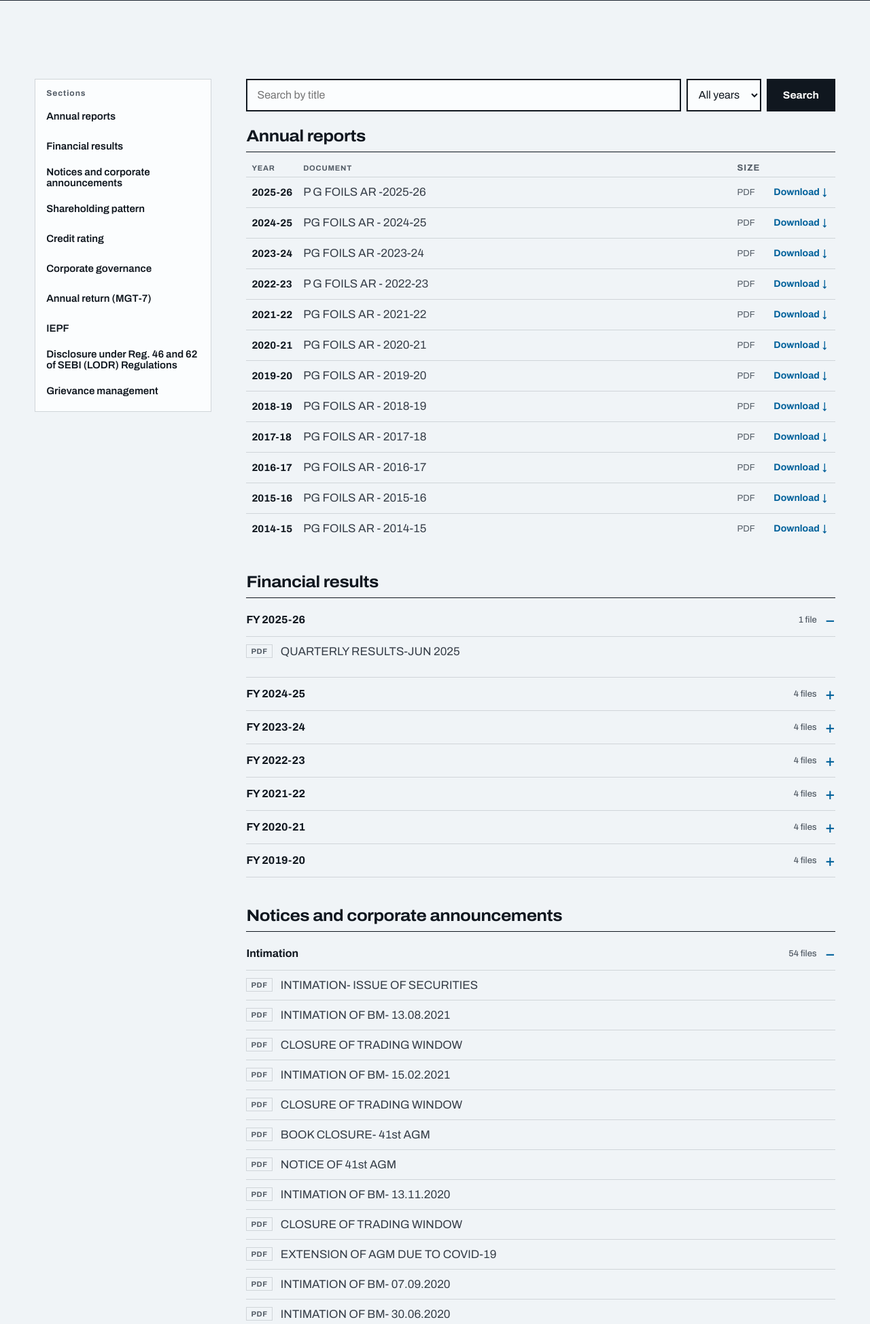
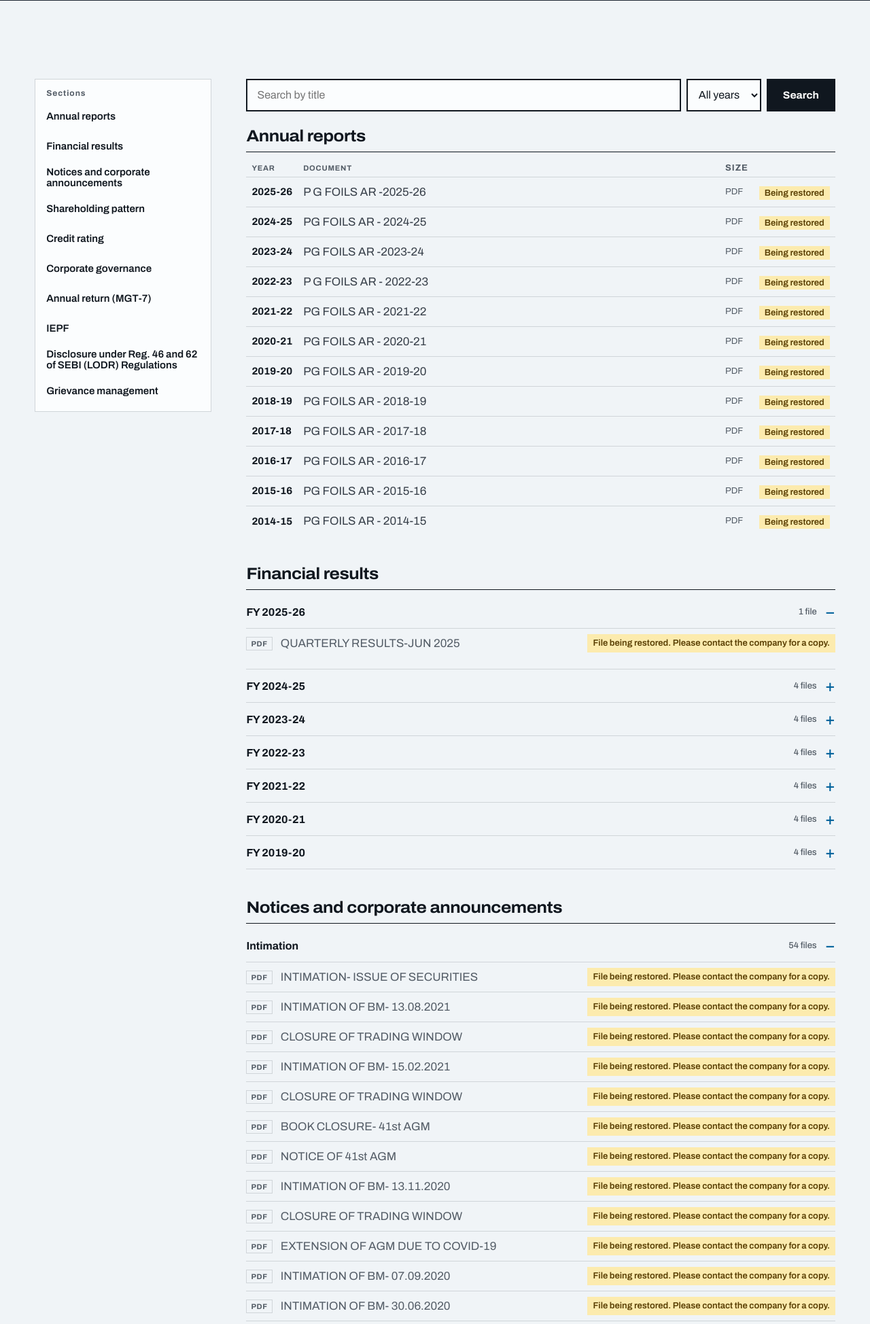
Before and after one commit to vinit2776/pgfoils-website, a Laravel app: page /investors in a window 1280 px wide. Shown: the part 402-2350 px from the top of the page at 68% size. Run offline with Laravel 12, Linux system fonts and the light colour scheme; data comes from the database, SQL or seed files in the repository; style sheets or scripts are compiled from the project's sources; parts of the project's set-up code (start-up, migrations or seed data) failed here and were passed over; some libraries are stand-ins or nearby versions.

Commit message:
Investors Corner: show 'file being restored' instead of a dead link for documents not yet re-uploaded
Co-Authored-By: Claude Sonnet 5.5 <noreply@anthropic.com>

```diff
--- a/app/Models/Document.php
+++ b/app/Models/Document.php
@@ -108,6 +108,12 @@ class Document extends Model
         return Str::slug($this->title) ?: 'document';
     }
 
+    /** A document migrated from the old site whose file has not been uploaded here yet. Clears itself once a file is attached. */
+    public function isMissingFile(): bool
+    {
+        return ! $this->file_path && $this->legacy_path;
+    }
+
     /** "9.9 MB" or "310 KB"; null when the size is not recorded. */
     public function sizeLabel(): ?string
     {
--- a/resources/css/site/content.css
+++ b/resources/css/site/content.css
@@ -106,6 +106,10 @@
 .ir-sec h2 a:hover { color: var(--cyan-ink); }
 .docs .when { margin-left: auto; font-size: .8125rem; color: var(--muted); white-space: nowrap; }
 .docs .t { min-width: 0; }
+.docs .row { display: flex; align-items: center; gap: 12px; min-height: 44px; padding: 6px 0; border-top: 1px solid var(--line); color: var(--ink-2); }
+.docs .miss .t { color: var(--muted); }
+.docs .miss .when, .miss-note { margin-left: auto; font-size: .8125rem; font-weight: 600; color: var(--warn); background: var(--warn-tint); padding: 3px 8px; white-space: normal; text-align: right; }
+.miss-note { white-space: nowrap; }
 @media (min-width: 820px) {
   .docs.cols { display: block; columns: 2; column-gap: 40px; }
   .docs.cols li { break-inside: avoid; }
--- a/resources/views/pages/investors.blade.php
+++ b/resources/views/pages/investors.blade.php
@@ -54,7 +54,7 @@
                                                     <th scope="row">{{ $d->yearLabel() }}</th>
                                                     <td>{{ $d->title }}</td>
                                                     <td class="sz">{{ strtoupper($d->file_type ?: 'file') }}@if ($d->sizeLabel()) · {{ $d->sizeLabel() }}@endif</td>
-                                                    <td class="go"><a href="{{ $d->url() }}" target="_blank" rel="noopener" aria-label="Download {{ $d->title }}">Download <span aria-hidden="true">↓</span></a></td>
+                                                    <td class="go">@if ($d->isMissingFile())<span class="miss-note">Being restored</span>@else<a href="{{ $d->url() }}" target="_blank" rel="noopener" aria-label="Download {{ $d->title }}">Download <span aria-hidden="true">↓</span></a>@endif</td>
                                                 </tr>
                                             @endforeach
                                         </tbody>
--- a/resources/views/pages/partials/document.blade.php
+++ b/resources/views/pages/partials/document.blade.php
@@ -1 +1,5 @@
+@if ($d->isMissingFile())
+<li><span class="row miss"><span class="ty">{{ $d->file_type ?: 'file' }}</span><span class="t">{{ $d->title }}</span><span class="when">File being restored. Please contact the company for a copy.</span></span></li>
+@else
 <li><a href="{{ $d->url() }}" target="_blank" rel="noopener"><span class="ty">{{ $d->file_type ?: 'file' }}</span><span class="t">{{ $d->title }}</span>@php $meta = collect([$d->last_updated_on_site ? 'Updated '.$d->last_updated_on_site->format('j M Y') : null, $d->sizeLabel()])->filter()->implode(' · '); @endphp @if ($meta)<span class="when">{{ $meta }}</span>@endif</a></li>
+@endif
```
